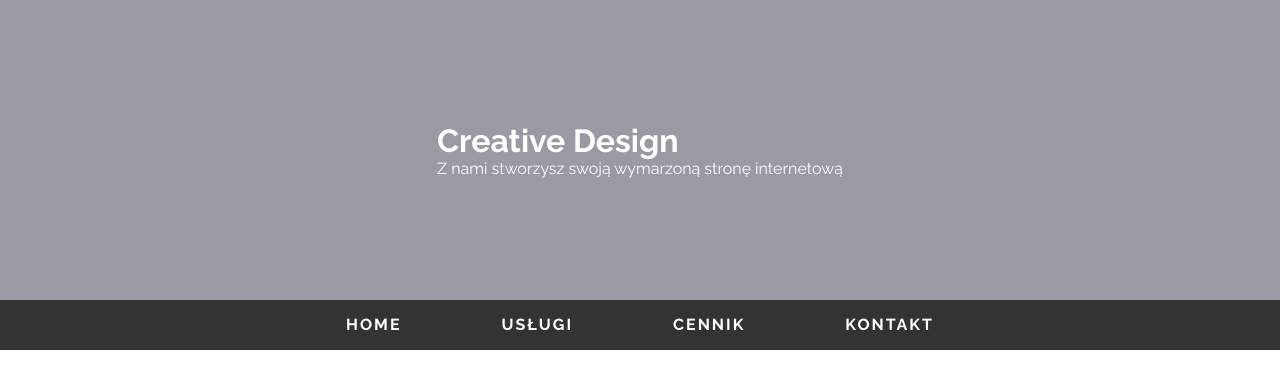
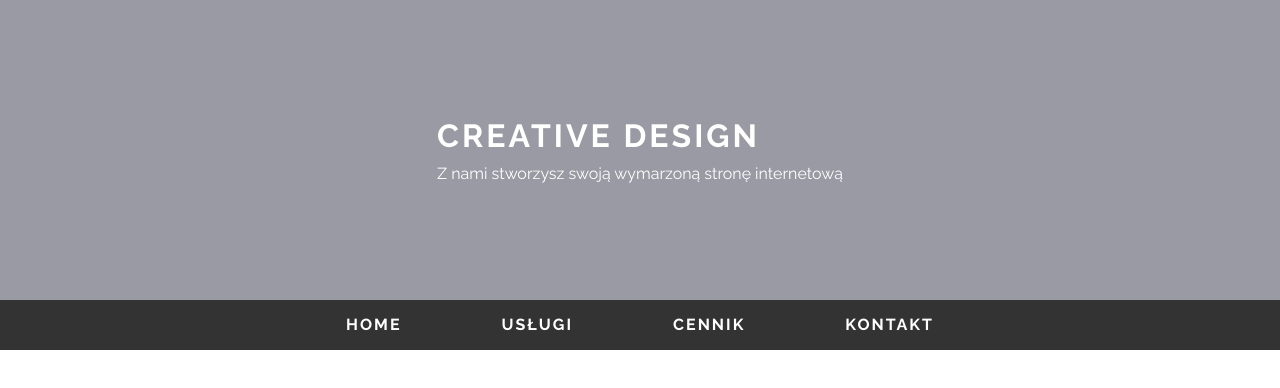
Before and after one commit to TomaszTomasz87/Web-1, a plain HTML site: page index.html in a window 1280 px wide. Drawn offline with Linux system fonts and the light colour scheme; files that its build step writes are made by us from their sources.

Commit message:
Update main.css

```diff
--- a/main.css
+++ b/main.css
@@ -47,6 +47,12 @@ body {
 	color: #fff;
 	z-index: 5;
 }
+
+.header-text h1 {
+	margin-bottom: 10px;
+	text-transform: uppercase;
+	letter-spacing: 3px;
+}
 .header-bg {
 	position: absolute;
 	height: 100%;
```
